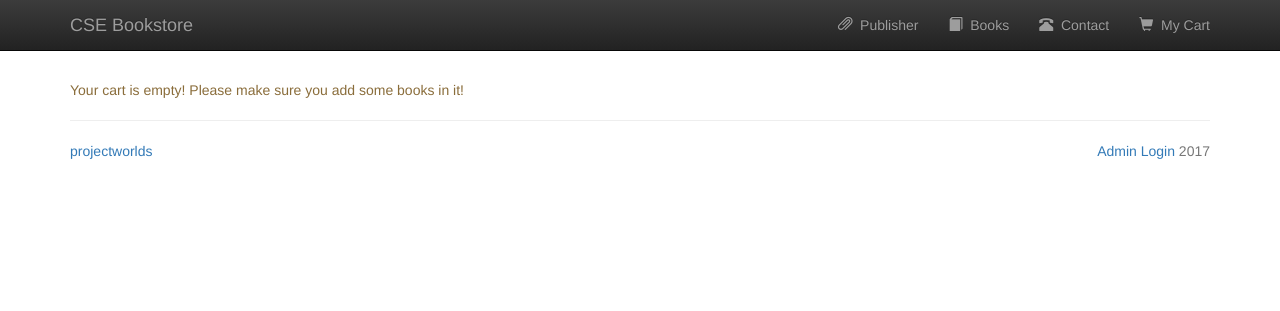
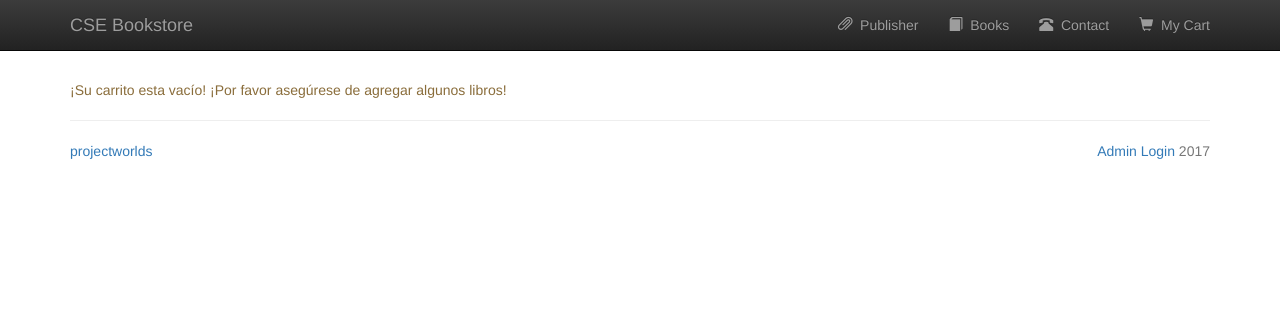
Before and after one commit to DanielEDiaz/Libreria, a PHP site: page /cart.php in a window 1280 px wide. Shown: the top 311 px of the page. Run offline with PHP 8.4, Linux system fonts and the light colour scheme.

Commit message:
Update cart.php

```diff
--- a/bookstore/cart.php
+++ b/bookstore/cart.php
@@ -48,7 +48,7 @@
 	}
 
 	// print out header here
-	$title = "Your shopping cart";
+	$title = "Tu carrito de compra";
 	require "./template/header.php";
 
 	if(isset($_SESSION['cart']) && (array_count_values($_SESSION['cart']))){
@@ -89,7 +89,7 @@
 	<a href="books.php" class="btn btn-primary">Continue Shopping</a>
 <?php
 	} else {
-		echo "<p class=\"text-warning\">Your cart is empty! Please make sure you add some books in it!</p>";
+		echo "<p class=\"text-warning\">¡Su carrito esta vacío! ¡Por favor asegúrese de agregar algunos libros!</p>";
 	}
 	if(isset($conn)){ mysqli_close($conn); }
 	require_once "./template/footer.php";
```
